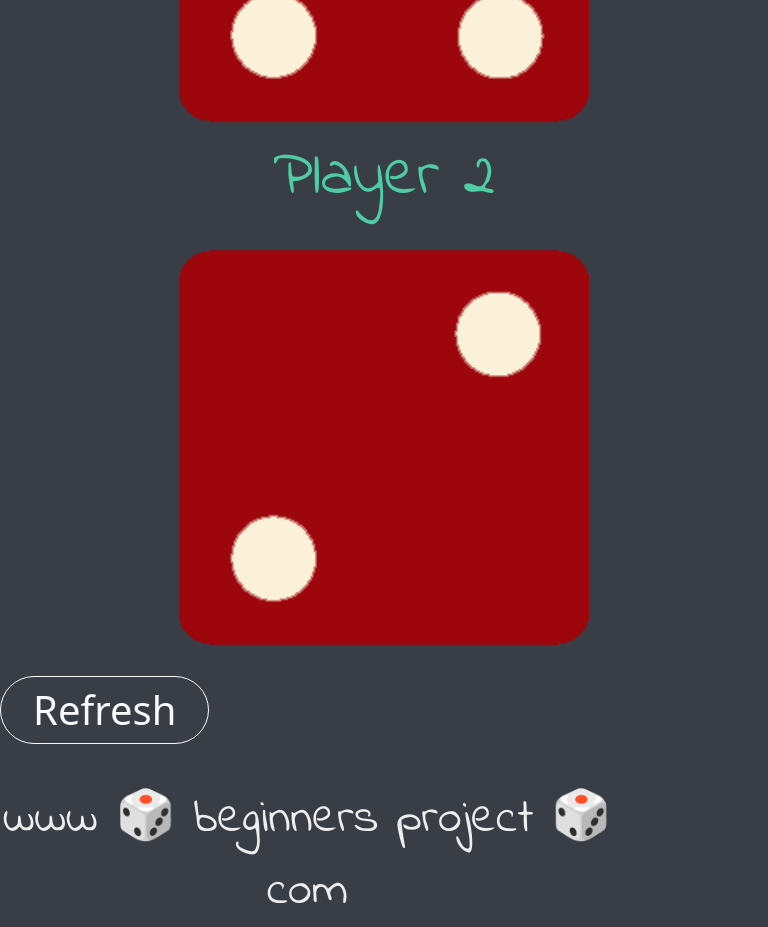
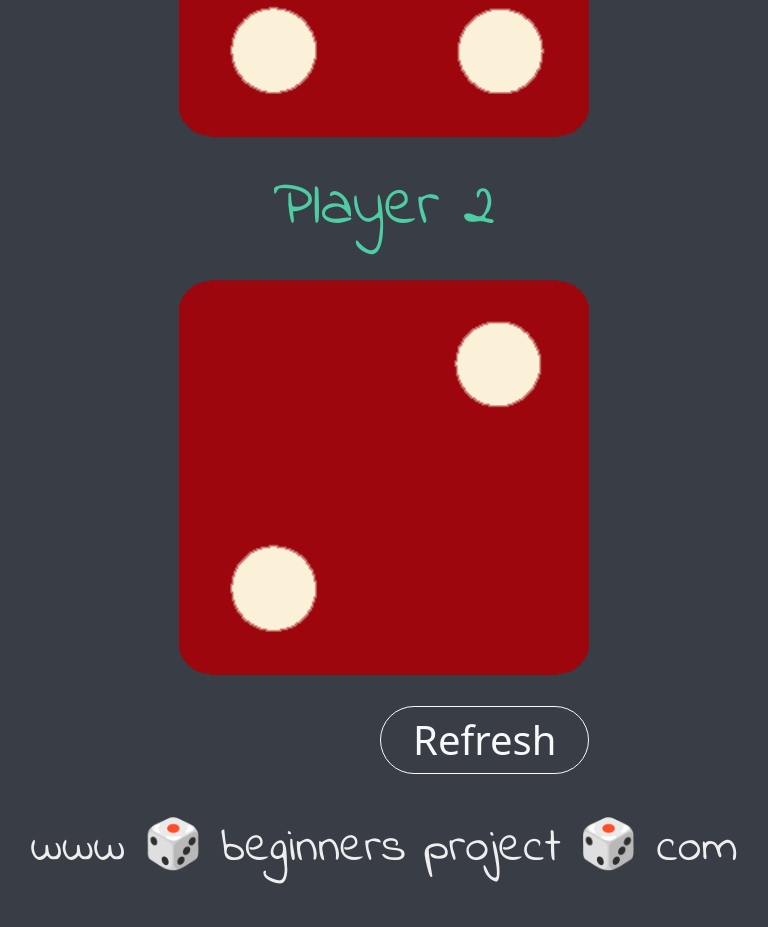
Before and after one commit to varunmittal461/Dicee, a plain HTML site: page index.html in a window 768 px wide. Shown: the part 700-1627 px from the top of the page. After the commit the page ends 1584 px from the top, so only its background shows below. Drawn offline with nearby package versions, Linux system fonts and the light colour scheme.

Commit message:
Update styles.css

```diff
--- a/styles.css
+++ b/styles.css
@@ -46,24 +46,26 @@ footer {
   font-family: 'Indie Flower', cursive;
 
 }
-@media (max-width:768px){
+@media (min-width:673px){
   h1{
     margin: auto;
   }
   p{
+  margin:3%;
     font-size: 4rem;
   }
   .dice{
       display: inline;
   }
   .button-1 {
-    left: auto;
+    left: 380px;;
   }
   .btn-lg{
     padding: .2rem 2rem;
     font-size: 2.5rem;
   }
   footer{
+    margin:auto
     width: 80%;
     font-size: 3rem;
   }
```
